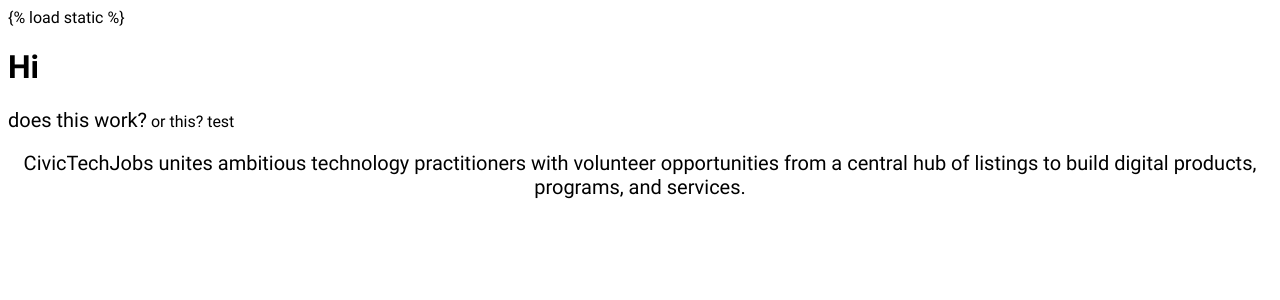
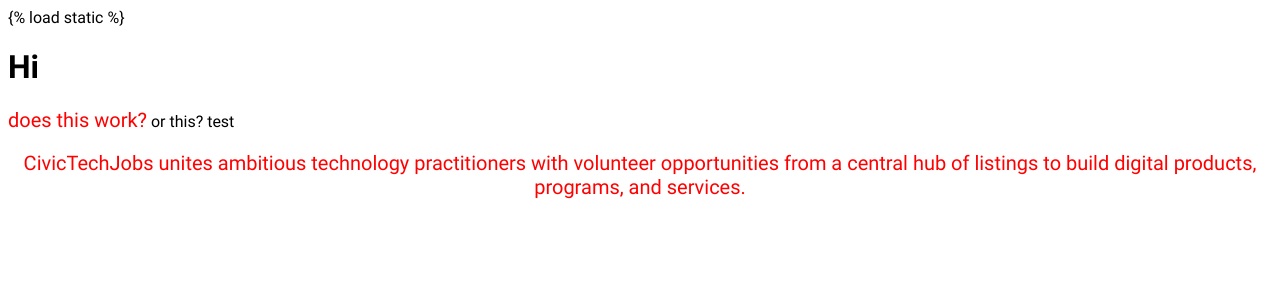
Before and after one commit to hackforla/CivicTechJobs, a React app: page / in a window 1280 px wide. Shown: the top 300 px of the page. Built offline with nearby package versions, Linux system fonts and the light colour scheme.

Commit message:
changed demo

```diff
--- a/frontend/src/index.scss
+++ b/frontend/src/index.scss
@@ -1,4 +1,4 @@
-@use  "components/Basics";
+@use "components/Basics" as *;
 
 body {
     font-family: Roboto;
@@ -9,4 +9,24 @@ body {
     font-style: normal;
     font-size: 20px;
     text-align: center;
+
+    @include breakpoint-media-min(mobile) {
+        color: blue
+    }
+
+    @include breakpoint-media-min(smtablet) {
+        color: green
+    }
+
+    @include breakpoint-media-min(lgtablet) {
+        color: yellow
+    }
+
+    @include breakpoint-media-min(laptop) {
+        color: orange
+    }
+
+    @include breakpoint-media-min(desktop) {
+        color: red
+    }
 }
```
